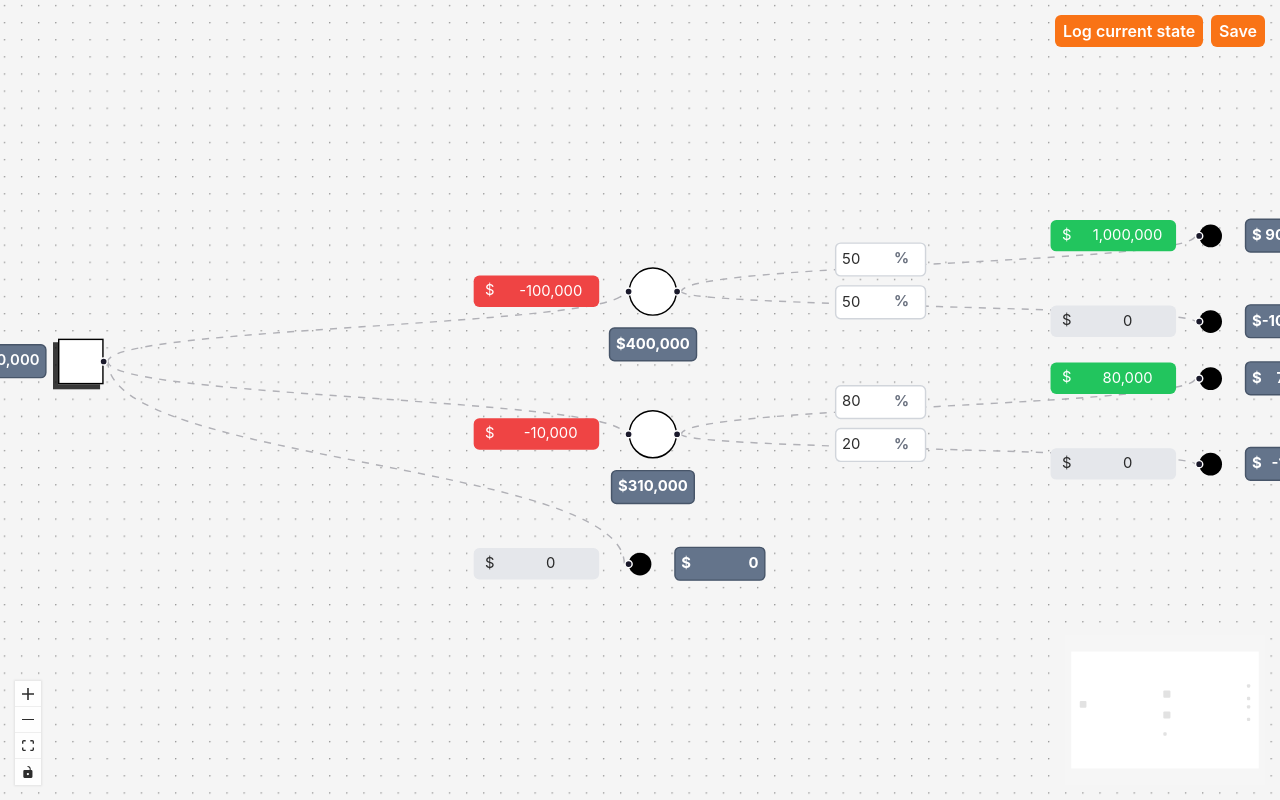
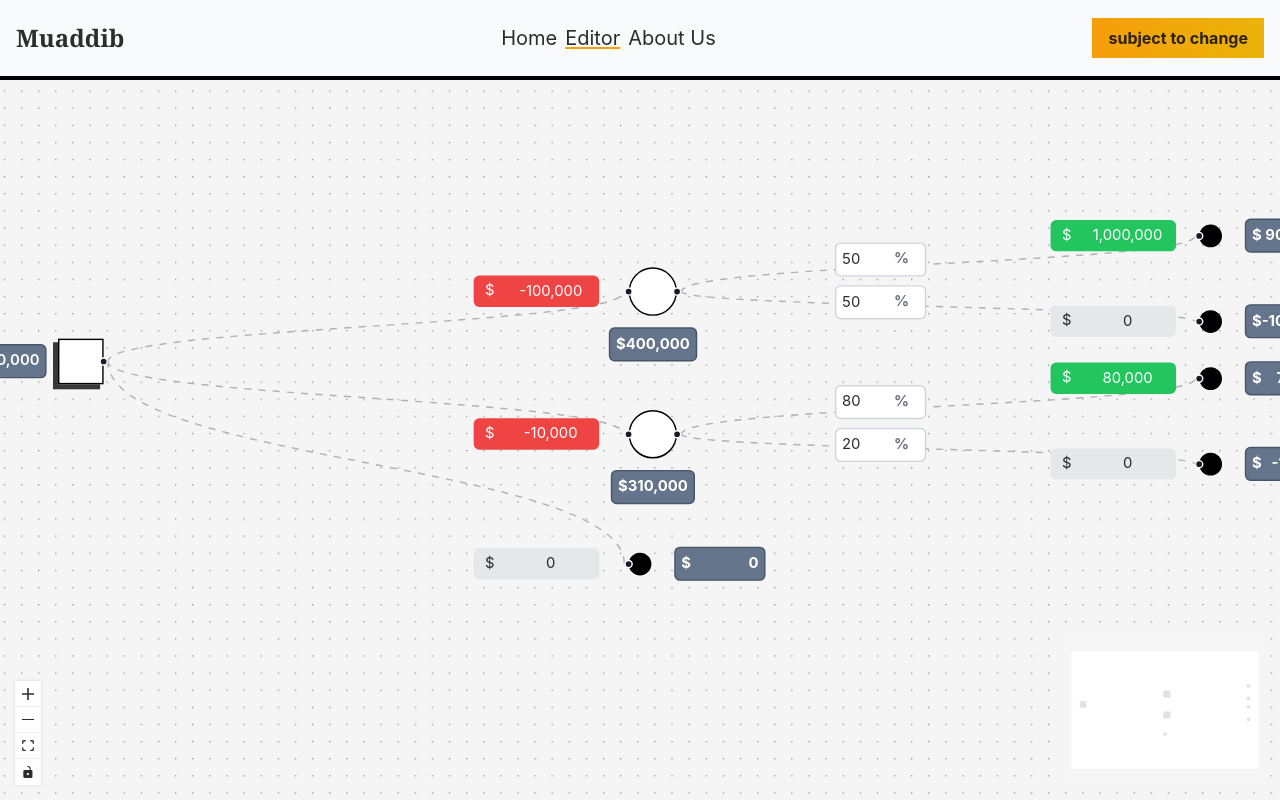
Before and after one commit to atakanzen/muaddib-fe, a React (Vite) app: page / in a window 1280 px wide. Built offline with nearby package versions, Linux system fonts and the light colour scheme.

Commit message:
Add initial navbar component

```diff
--- a/src/App.tsx
+++ b/src/App.tsx
@@ -3,19 +3,12 @@ import {
   BackgroundVariant,
   Controls,
   MiniMap,
-  Panel,
   ReactFlow,
-  useReactFlow,
 } from "@xyflow/react";
-import {
-  MouseEvent,
-  MouseEventHandler,
-  useCallback,
-  useMemo,
-  useRef,
-} from "react";
+import { MouseEvent, useCallback, useMemo, useRef } from "react";
 
 import ContextMenu from "./components/contextMenu";
+import Navbar from "./components/navbar";
 import { customEdgeTypes } from "./constants/customEdgeTypes";
 import { customNodeTypes } from "./constants/customNodeTypes";
 import {
@@ -33,7 +26,7 @@ import { useAppDispatch, useAppSelector } from "./state/hooks";
 
 function App() {
   const rfRef = useRef<HTMLDivElement | null>(null);
-  const instance = useReactFlow();
+  // const instance = useReactFlow();
   const nodes = useAppSelector(selectNodes);
   const edges = useAppSelector(selectEdges);
   const dispatch = useAppDispatch();
@@ -41,11 +34,6 @@ function App() {
 
   const nodeTypes = useMemo(() => customNodeTypes, []);
   const edgeTypes = useMemo(() => customEdgeTypes, []);
-
-  const handleLogCurrentState: MouseEventHandler<HTMLElement> = (e) => {
-    e.preventDefault();
-    console.log(instance.toObject());
-  };
 
   const handleOnContextMenu = (e: MouseEvent | globalThis.MouseEvent) => {
     e.preventDefault();
@@ -69,6 +57,7 @@ function App() {
 
   return (
     <div className="w-screen h-screen">
+      <Navbar />
       <ReactFlow
         ref={rfRef}
         nodeTypes={nodeTypes}
@@ -93,23 +82,6 @@ function App() {
         />
         <MiniMap />
         <Controls />
-        <Panel
-          position="top-right"
-          className="flex gap-2 items-center justify-between"
-        >
-          <button
-            className="bg-orange-500 py-1 px-2 rounded-md text-white font-semibold"
-            onClick={handleLogCurrentState}
-          >
-            Log current state
-          </button>
-          <button
-            className="bg-orange-500 py-1 px-2 rounded-md text-white font-semibold"
-            onClick={() => alert("in development")}
-          >
-            Save
-          </button>
-        </Panel>
       </ReactFlow>
     </div>
   );
--- /dev/null
+++ b/src/components/navbar.tsx
@@ -0,0 +1,25 @@
+const Navbar = () => {
+  return (
+    <div className="absolute z-50 top-0 left-0 w-full h-20 bg-slate-50 border-b-4 border-black flex items-center justify-between p-4">
+      <div>
+        <h1 className="font-serif font-extrabold text-2xl">Muaddib</h1>
+      </div>
+      <div className="text-xl">
+        <ul className="flex gap-2">
+          <li className="hover:cursor-pointer">Home</li>
+          <li className="hover:cursor-pointer underline-offset-2 underline decoration-amber-500 decoration-2">
+            Editor
+          </li>
+          <li className="hover:cursor-pointer">About Us</li>
+        </ul>
+      </div>
+      <div>
+        <p className="bg-gradient-to-r select-none from-amber-500 to-yellow-500 px-4 py-2  font-bold ">
+          subject to change
+        </p>
+      </div>
+    </div>
+  );
+};
+
+export default Navbar;
```
